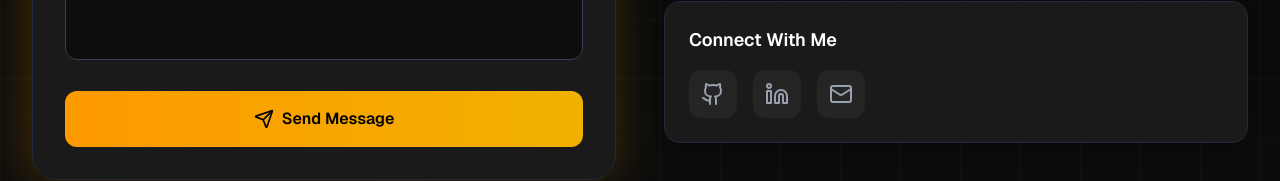
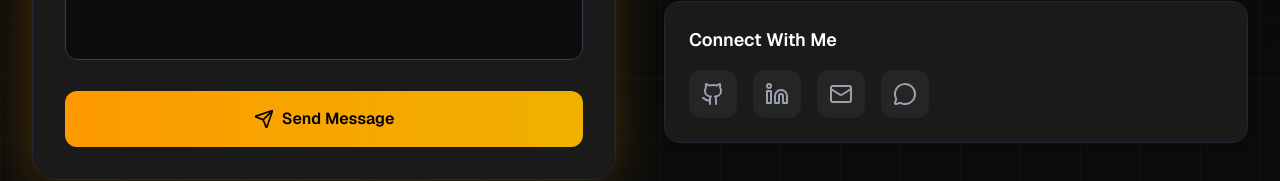
Before and after one commit to thehassans/thehassans, a Next.js app: page / in a window 1280 px wide. Shown: the part 4665-4846 px from the top of the page. Built offline with nearby package versions, Linux system fonts and the light colour scheme.

Commit message:
Add WhatsApp icon to Contact Connect With Me section

```diff
--- a/src/components/Contact.tsx
+++ b/src/components/Contact.tsx
@@ -69,7 +69,8 @@ export default function Contact() {
   const socialLinks = [
     { icon: Github, href: "https://github.com/thehassans", label: "GitHub" },
     { icon: Linkedin, href: "https://linkedin.com/in/hassanscode", label: "LinkedIn" },
-    { icon: Mail, href: "mailto:hassan.sarwar21@gmail.com", label: "Email" }
+    { icon: Mail, href: "mailto:hassan.sarwar21@gmail.com", label: "Email" },
+    { icon: MessageCircle, href: "https://wa.me/966596775485", label: "WhatsApp" }
   ]
 
   return (
```
